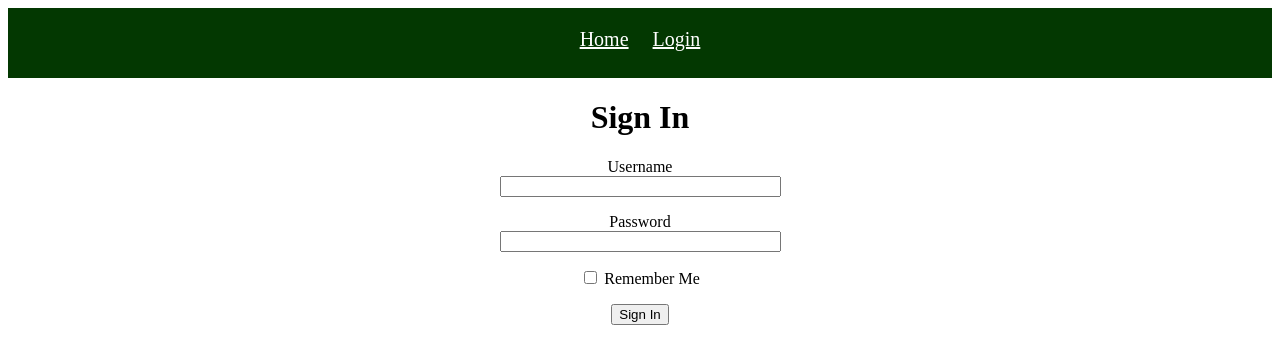
After one commit to iggProjects/myPyWeb, a Flask app: page /login in a window 1280 px wide. The commit adds this page. Shown: the top 364 px of the page. Run offline with Flask 2, Linux system fonts and the light colour scheme.

Commit message:
update web until iii part

```diff
--- /dev/null
+++ b/app/forms.py
@@ -0,0 +1,9 @@
+from flask_wtf import FlaskForm
+from wtforms import StringField, PasswordField, BooleanField, SubmitField
+from wtforms.validators import DataRequired
+
+class LoginForm(FlaskForm):
+    username = StringField('Username', validators=[DataRequired()])
+    password = PasswordField('Password', validators=[DataRequired()])
+    remember_me = BooleanField('Remember Me')
+    submit = SubmitField('Sign In')
--- a/app/routes.py
+++ b/app/routes.py
@@ -2,8 +2,12 @@
 
 from flask import render_template
 from app import app
+from app.forms import LoginForm
+from flask import render_template, flash, redirect, url_for
+
 
 @app.route('/')
+
 @app.route('/index')
 def index():
 
@@ -20,3 +24,12 @@ def index():
     ]
 
     return render_template('index.html', title='myPyWeb', user=user, posts=posts)
+
+@app.route('/login', methods=['GET', 'POST'])
+def login():
+    form = LoginForm()
+    if form.validate_on_submit():
+        flash('Login requested for user {}, remember_me={}'.format(
+            form.username.data, form.remember_me.data))
+        return redirect(url_for('index'))
+    return render_template('login.html', title='Sign In', form=form)
--- a/app/templates/base.html
+++ b/app/templates/base.html
@@ -8,9 +8,20 @@
       {% endif %}
     </head>
     <body>
-        <div style="margin-left: 10%;margin-right: 10%; background-color: gray;"><a href="/index">Home</a></div>
-        <hr>
-        <div style="text-align: center; color:blue">
+        <div style=" padding:20px; height:30px; text-align:center; background-color: rgb(3, 56, 1);">
+          <a href="{{ url_for('index') }}" style="margin:10px;color:white; font-size: 20px;">Home</a>
+          <a href="{{ url_for('login') }}" style="margin:10px;color:white; font-size: 20px;">Login</a>
+        </div>
+
+        {% with messages = get_flashed_messages() %}
+        {% if messages %}
+        <ul>
+            {% for message in messages %}
+            <li>{{ message }}</li>
+            {% endfor %}
+        </ul>
+        {% endif %}
+        {% endwith %}
         {% block content %}{% endblock %}
         </div>
     </body>
--- /dev/null
+++ b/app/templates/login.html
@@ -0,0 +1,27 @@
+{% extends "base.html" %}
+
+{% block content %}
+    <div style="text-align:center;">
+    <h1>Sign In</h1>
+    <form action="" method="post">
+<!--<form action="" method="post" novalidate></form>  -->
+        {{ form.hidden_tag() }}
+        <p>
+            {{ form.username.label }}<br>
+            {{ form.username(size=32) }}<br>
+            {% for error in form.username.errors %}
+            <span style="color: red;">[{{ error }}]</span>
+            {% endfor %}
+        </p>
+        <p>
+            {{ form.password.label }}<br>
+            {{ form.password(size=32) }}<br>
+            {% for error in form.password.errors %}
+            <span style="color: red;">[{{ error }}]</span>
+            {% endfor %}
+        </p>
+        <p>{{ form.remember_me() }} {{ form.remember_me.label }}</p>
+        <p>{{ form.submit() }}</p>
+    </form>
+    </div>
+{% endblock %}
```
Also changed, not shown: app/routes-old.py (deleted, +0 -8 lines), app/templates/index.html (+6 -2 lines), 1 other file.
